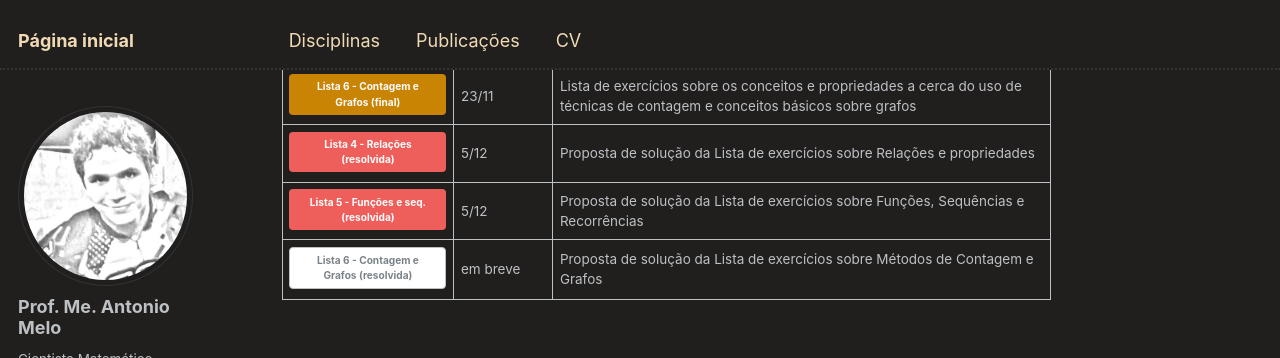
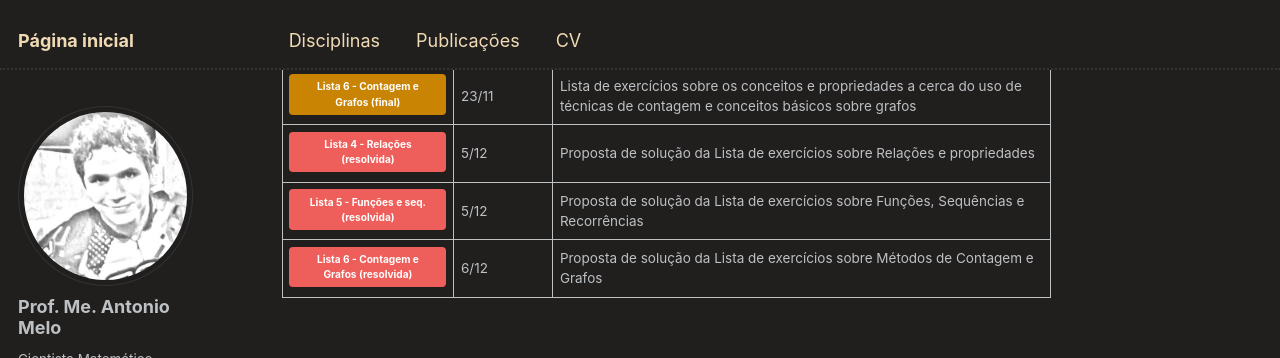
Before and after one commit to antmelo/antmelo.github.io, a Jekyll site: the page built from _teaching/2024-2-fundamentos.md, in a window 1280 px wide and 900 px high, scrolled down 1938 px, cut to the strip 0-358 px from the top of the window. Built offline with Jekyll 4.4.1, drawn with Linux system fonts in a browser that asks for light colours; some web fonts are replaced.

Commit message:
Update 2024-2-fundamentos.md

```diff
--- a/_teaching/2024-2-fundamentos.md
+++ b/_teaching/2024-2-fundamentos.md
@@ -50,7 +50,7 @@ lógicas; Lógica de predicados. Aplicações de lógica de predicados.
 | [Lista 6 - Contagem e Grafos (final)](https://antmelo.github.io/files/Lista6_Contagem.pdf){: .btn}   | 23/11   | Lista de exercícios sobre os conceitos e propriedades a cerca do uso de técnicas de contagem e conceitos básicos sobre grafos          |
 | [Lista 4 - Relações (resolvida)](https://antmelo.github.io/files/L4solv.pdf){: .btn .btn--danger}   | 5/12   |Proposta de solução da Lista de exercícios sobre Relações e propriedades          |
 | [Lista 5 - Funções e seq. (resolvida)](https://antmelo.github.io/files/L5solv.pdf){: .btn .btn--danger}  | 5/12   |Proposta de solução da Lista de exercícios sobre Funções, Sequências e Recorrências      |
-| [Lista 6 - Contagem e Grafos (resolvida)](https://antmelo.github.io/files/L6solv.pdf){: .btn .btn--inverse}  | em breve   |Proposta de solução da Lista de exercícios sobre Métodos de Contagem e Grafos   |
+| [Lista 6 - Contagem e Grafos (resolvida)](https://antmelo.github.io/files/L6solv.pdf){: .btn .btn--danger}  | 6/12   |Proposta de solução da Lista de exercícios sobre Métodos de Contagem e Grafos   |
 
 &nbsp;&nbsp;&nbsp;
 <iframe width="560" height="315" src="https://www.youtube.com/embed/1jAOBgL6lbg?si=MMP8JfAU49F1Q1rz" title="YouTube video player" frameborder="0" allow="accelerometer; autoplay; clipboard-write; encrypted-media; gyroscope; picture-in-picture; web-share" referrerpolicy="strict-origin-when-cross-origin" allowfullscreen></iframe> &nbsp;&nbsp;&nbsp;
```
